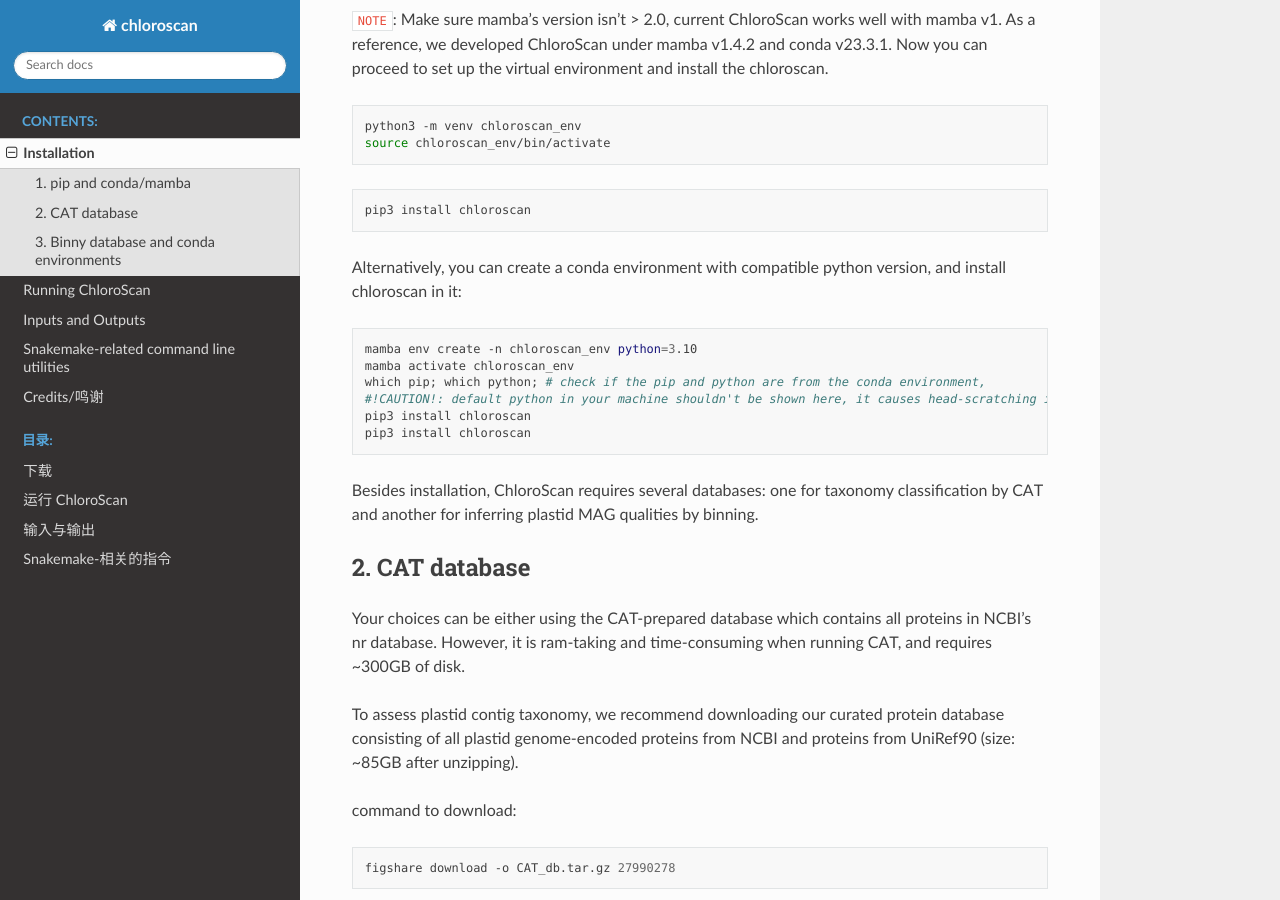
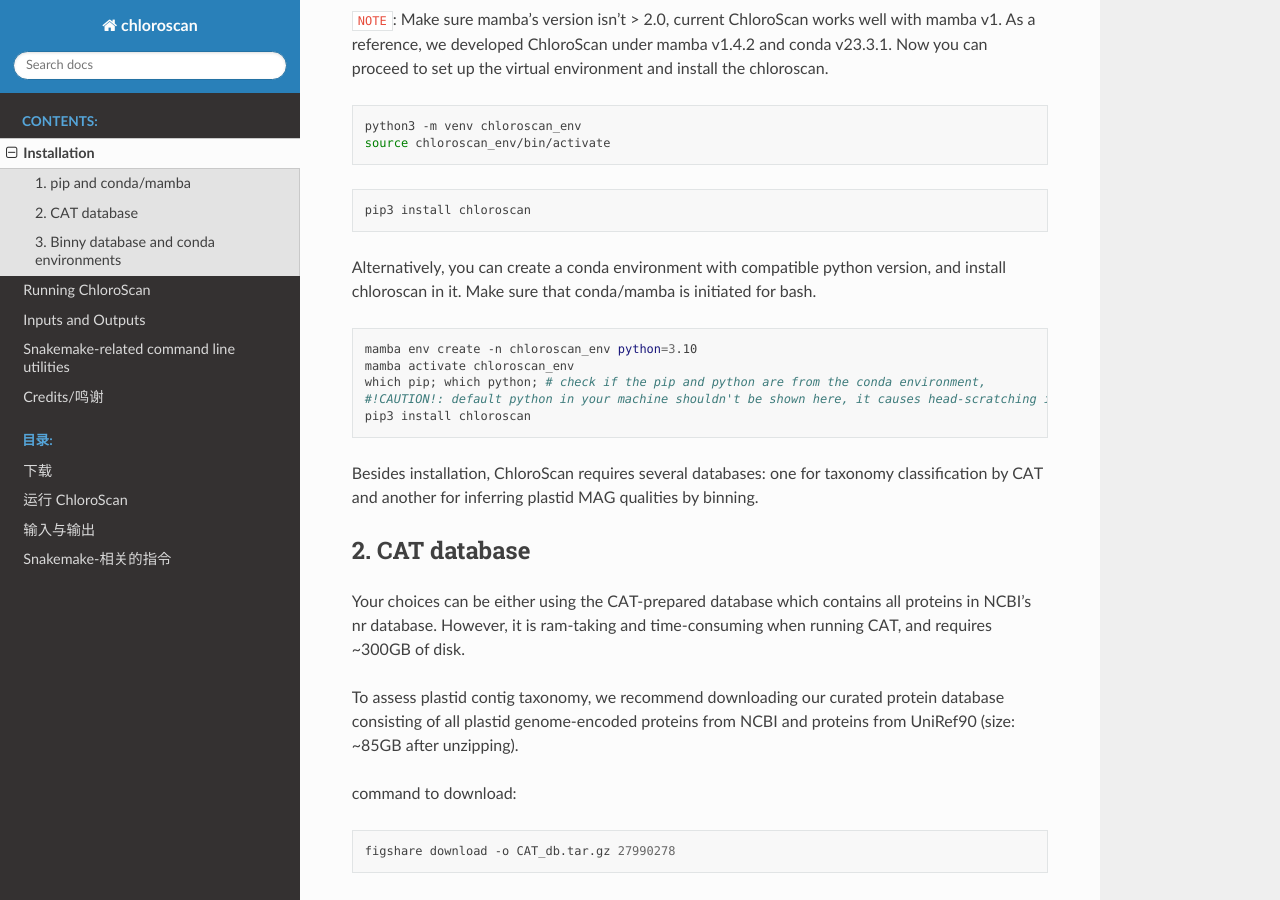
Before and after one commit to Andyargueasae/chloroscan, a Sphinx documentation site: the page built from docs/source/main/installation.rst, in a window 1280 px wide and 900 px high, scrolled down 907 px. Built offline with Sphinx 7.4.7 and the Read the Docs theme 3.1.0, drawn with Linux system fonts in a browser that asks for light colours.

```diff
--- a/docs/source/main/installation.rst
+++ b/docs/source/main/installation.rst
@@ -45,7 +45,7 @@
 
     pip3 install chloroscan
 
-Alternatively, you can create a conda environment with compatible python version, and install chloroscan in it:
+Alternatively, you can create a conda environment with compatible python version, and install chloroscan in it. Make sure that conda/mamba is initiated for bash.
 
 .. code-block:: bash
 
@@ -53,7 +53,6 @@
     mamba activate chloroscan_env
     which pip; which python; # check if the pip and python are from the conda environment,
     #!CAUTION!: default python in your machine shouldn't be shown here, it causes head-scratching issues.
-    pip3 install chloroscan
     pip3 install chloroscan
 
 Besides installation, ChloroScan requires several databases: one for taxonomy classification by CAT and another for inferring plastid MAG qualities by binning.
```
Also changed, not shown: 4 other files.
